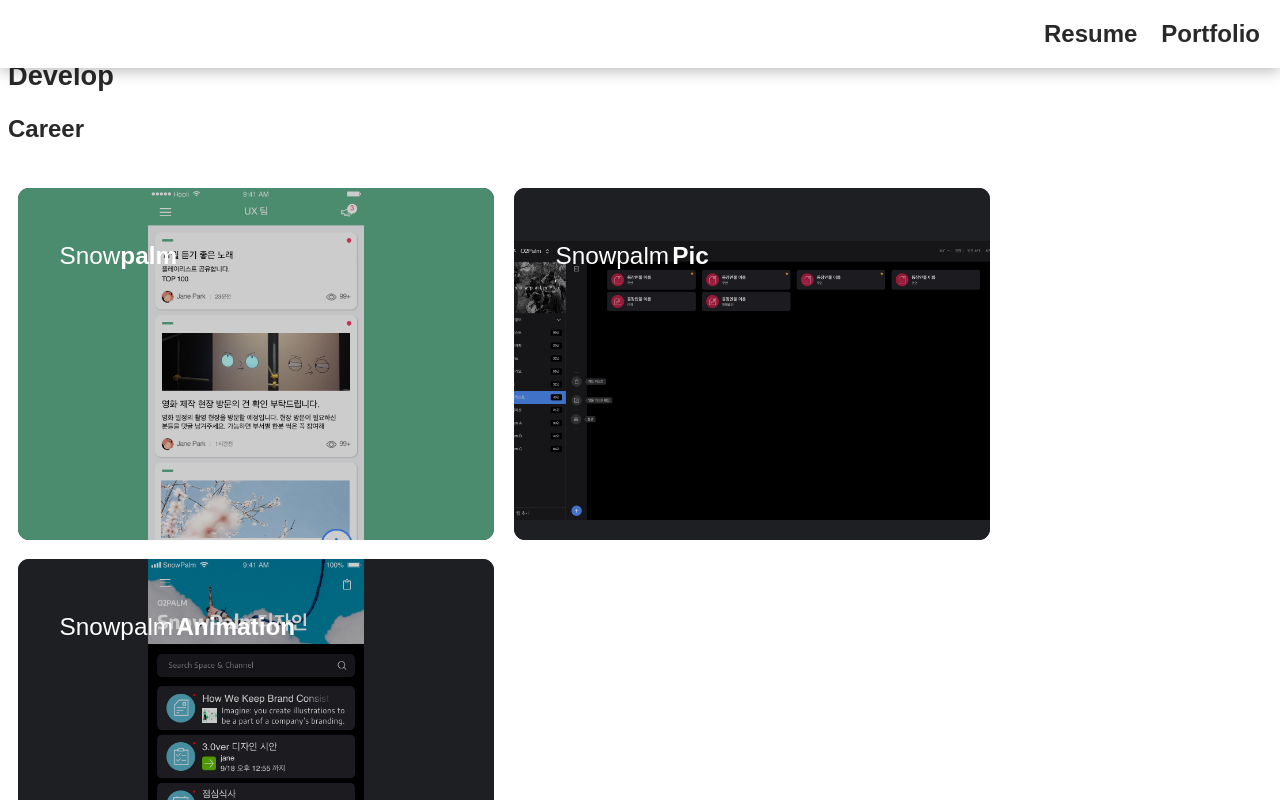
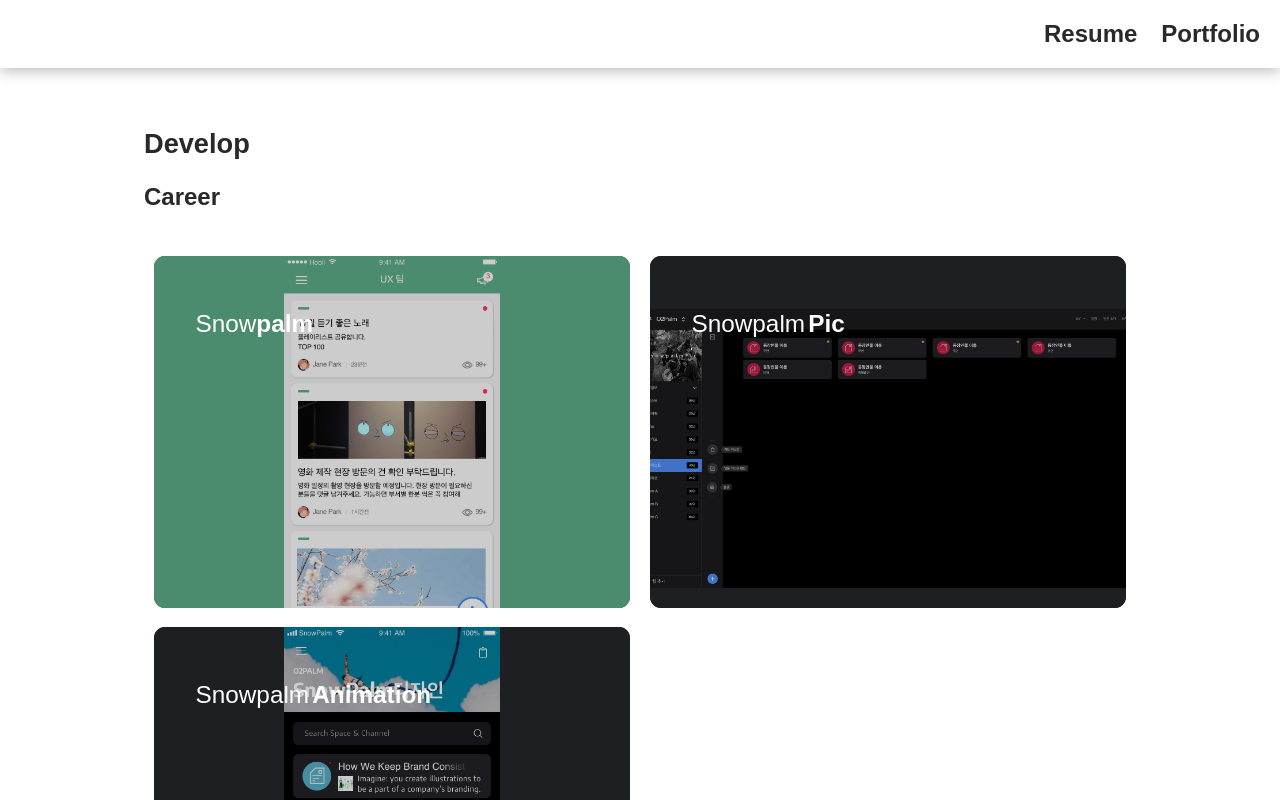
Before and after one commit to YuuRiLee/resume, an Angular app: page /portfolio in a window 1280 px wide. Shown: the top 800 px of the page. Built offline with nearby package versions, Linux system fonts and the light colour scheme; a web font is replaced by a local one.

Commit message:
MOD app component css class name 수정

```diff
--- a/src/app/app.component.html
+++ b/src/app/app.component.html
@@ -3,7 +3,7 @@
 <div class="app-container">
   <app-navbar></app-navbar>
   <div class="container">
-    <div class="content">
+    <div class="page-content">
       <router-outlet></router-outlet>
     </div>
   </div>
--- a/src/app/app.component.scss
+++ b/src/app/app.component.scss
@@ -1,3 +1,3 @@
-.content {
-  margin: 60px 0;
+.page-content {
+  margin: 8rem 0;
 }
```
